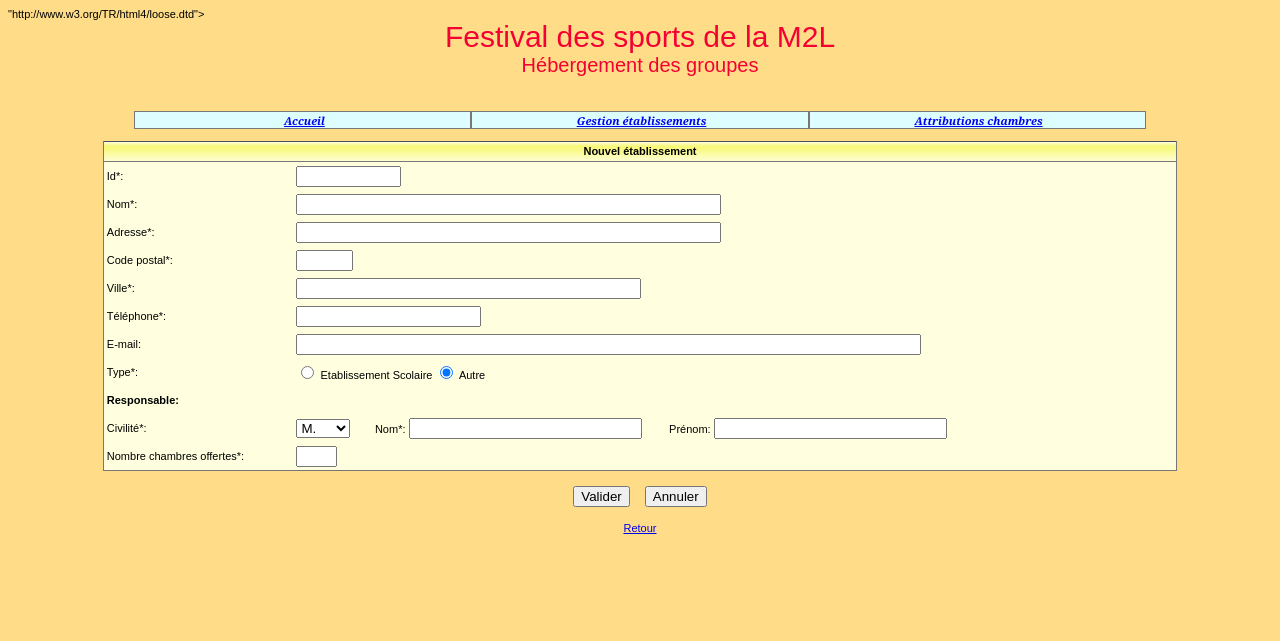
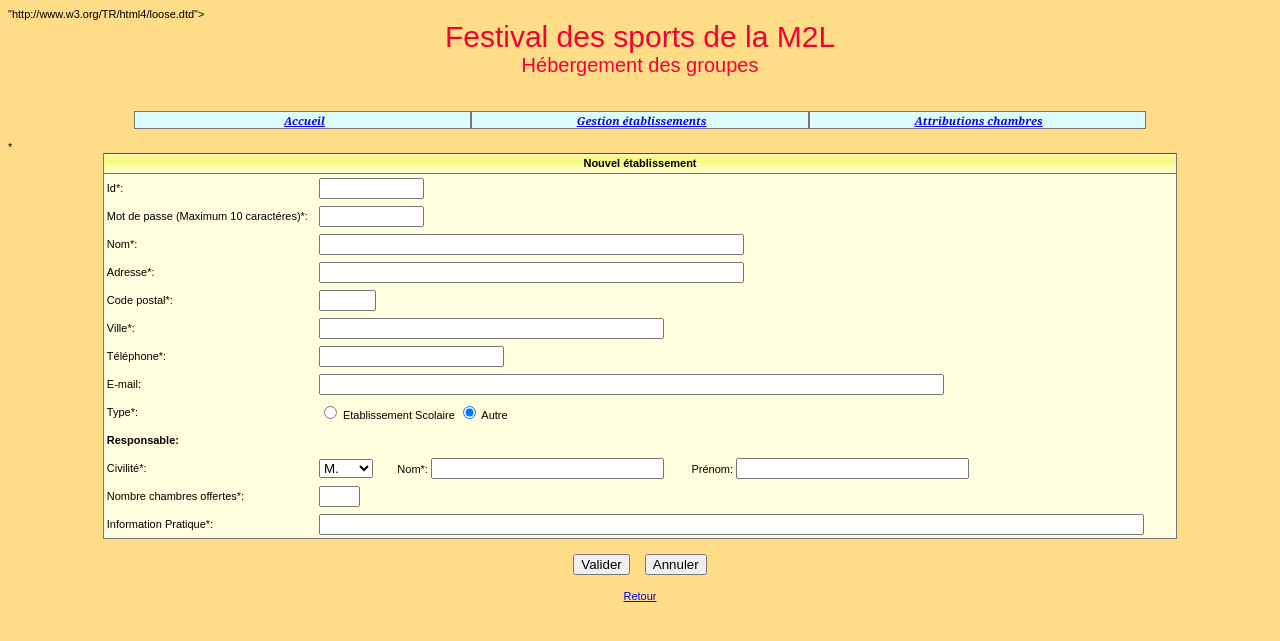
Before and after one commit to xaviergallezot/FESTIVAL, a PHP site: page /creationEtablissement.php?action=demanderCreEtab in a window 1280 px wide. Shown: the top 641 px of the page. Run offline with PHP 8.4, Linux system fonts and the light colour scheme.

Commit message:
infopratique et mdp pour crea etab

```diff
--- a/creationEtablissement.php
+++ b/creationEtablissement.php
@@ -44,6 +44,8 @@ if ($action=='demanderCreEtab')
    $nomResponsable='';
    $prenomResponsable='';
    $nombreChambresOffertes='';
+   $infopratique='';
+   $motdepasse='';
 }
 else
 {
@@ -59,14 +61,15 @@ else
    $nomResponsable=$_REQUEST['nomResponsable'];
    $prenomResponsable=$_REQUEST['prenomResponsable'];
    $nombreChambresOffertes=$_REQUEST['nombreChambresOffertes'];
-
+   $infopratique=$_REQUEST['infopratique'];
+   $motdepasse=$_REQUEST['motdepasse'];
    verifierDonneesEtabC($connexion, $id, $nom, $adresseRue, $codePostal, $ville,
-                        $tel, $nomResponsable, $nombreChambresOffertes);
+                        $tel, $nomResponsable, $nombreChambresOffertes, $infopratique ,$motdepasse);
    if (nbErreurs()==0)
    {
       creerEtablissement($connexion, $id, $nom, $adresseRue, $codePostal, $ville,
                          $tel, $adresseElectronique, $type, $civiliteResponsable,
-                         $nomResponsable, $prenomResponsable, $nombreChambresOffertes);
+                         $nomResponsable, $prenomResponsable, $nombreChambresOffertes ,$infopratique ,$motdepasse);
    }
 }
 
@@ -86,6 +89,12 @@ echo "
       </tr>";
 
       echo '
+	   </tr>
+          <tr class="ligneTabNonQuad">
+            <td> Mot de passe  (Maximum 10 caractéres)*: </td>
+            <td><input type="password" value="'.$motdepasse.'" name=
+            "motdepasse" size ="10" maxlength="10"></td>
+         </tr>
       <tr class="ligneTabNonQuad">
          <td> Nom*: </td>
          <td><input type="text" value="'.$nom.'" name="nom" size="50"
@@ -164,7 +173,15 @@ echo "
             <td> Nombre chambres offertes*: </td>
             <td><input type="text" value="'.$nombreChambresOffertes.'" name=
             "nombreChambresOffertes" size ="2" maxlength="3"></td>
+         </tr>*
+		          </tr>
+          <tr class="ligneTabNonQuad">
+            <td> Information Pratique*: </td>
+            <td><input type="text" value="'.$infopratique.'" name=
+            "infopratique" size ="100" maxlength="3"></td>
          </tr>
+		  </tr>
+
    </table>';
 
    echo "
```
